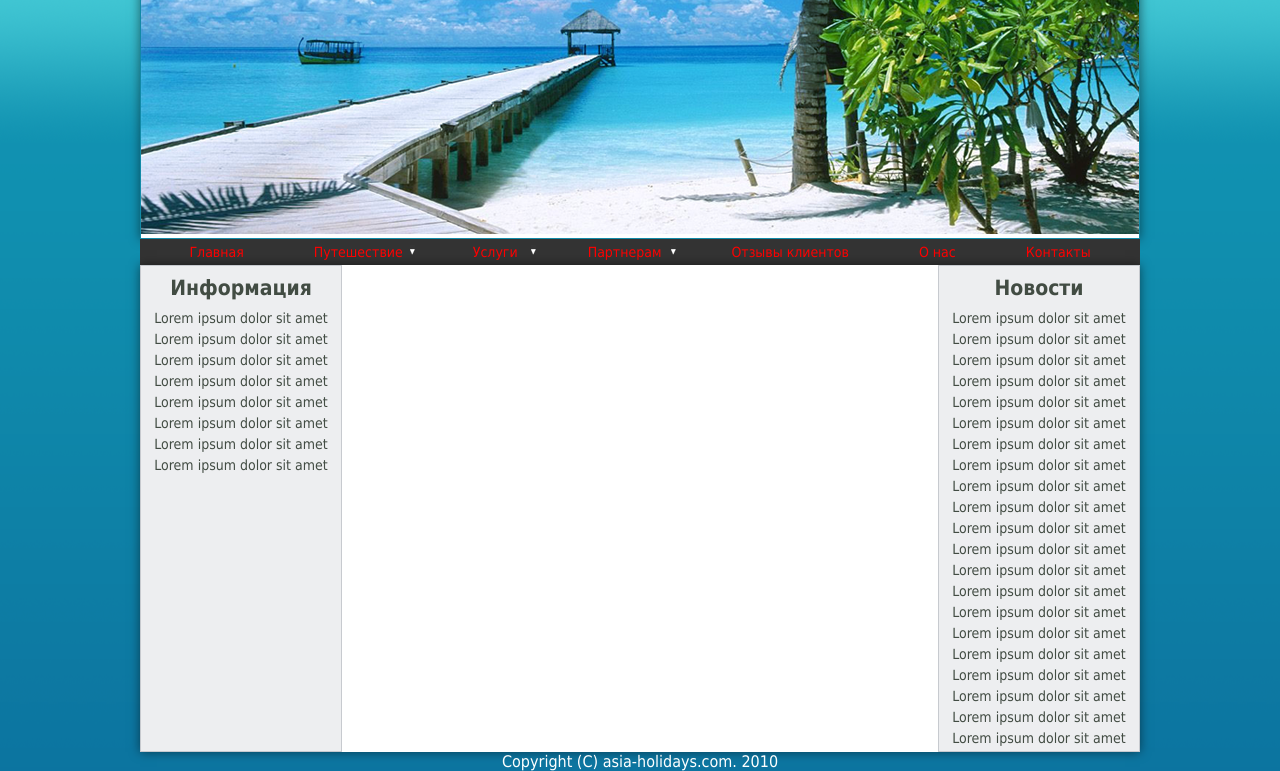
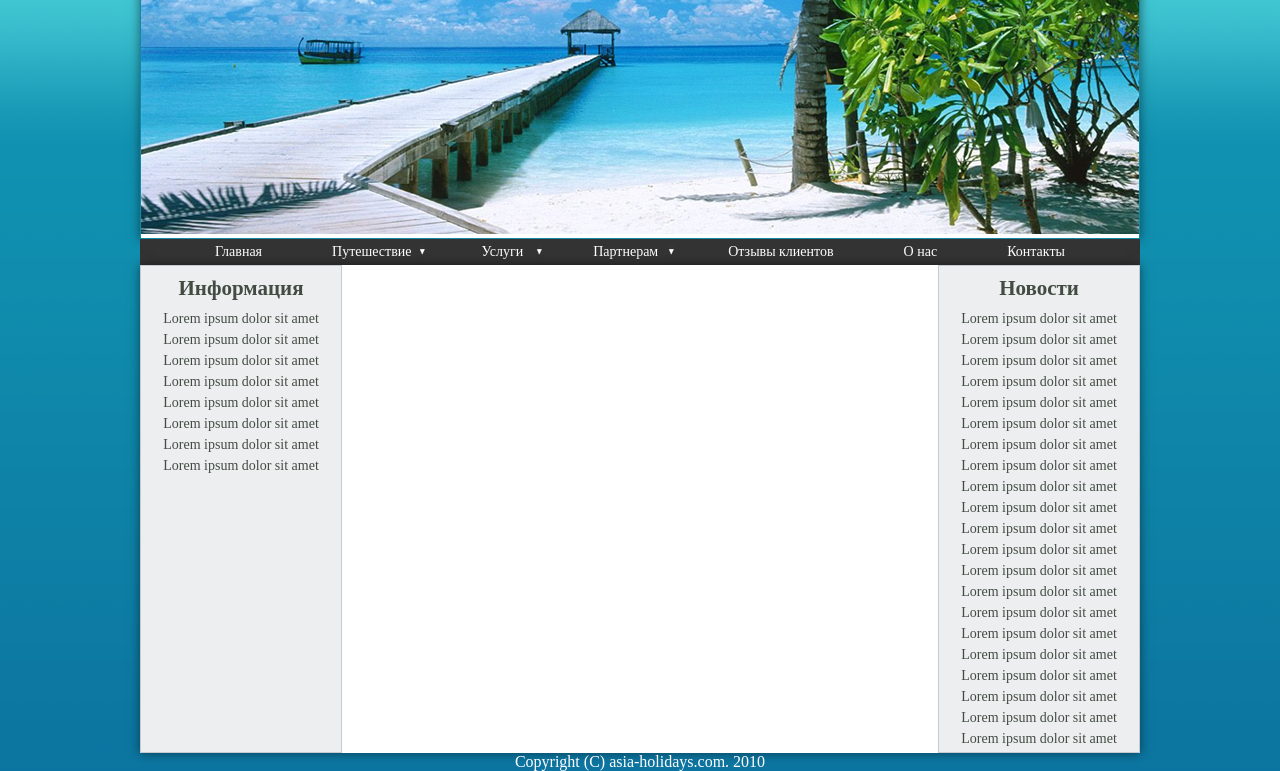
Before and after one commit to sasha-balykina/balykina_html_4, a plain HTML site: page index.html in a window 1280 px wide. Shown: the part 178-949 px from the top of the page. Drawn offline with Linux system fonts and the light colour scheme.

Commit message:
Add files via upload

```diff
--- a/index.html
+++ b/index.html
@@ -46,7 +46,7 @@
 <nav>
 	<ul class="menu">
 		<li><a href="#">Главная</a></li>
-        <li class="menu-list"><a href="#">Путешествие</a></li>
+		<li class="menu-list"><a href="#">Путешествие</a>
 		  <ul class="menu-drop">
 			<li><a href="#">Путешествие 1</a></li>
 			<li><a href="#">Путешествие 2</a></li>
@@ -54,7 +54,8 @@
 			<li><a href="#">Путешествие 4</a></li>
 			<li><a href="#">Путешествие 5</a></li>
 		  </ul>
-        <li class="menu-list"><a href="#">Услуги</a></li>
+		</li>
+		<li class="menu-list"><a href="#">Услуги</a>
 		  <ul class="menu-drop">
 			<li><a href="#">Услуга 1</a></li>
 			<li><a href="#">Услуга 2</a></li>
@@ -62,12 +63,14 @@
 			<li><a href="#">Услуга 4</a></li>
 			<li><a href="#">Услуга 5</a></li>
 		  </ul>
-        <li class="menu-list"><a href="#">Партнерам</a></li>
+		</li>
+		<li class="menu-list"><a href="#">Партнерам</a>
 		  <ul class="menu-drop">
 			<li><a href="#">Партнерам 1</a></li>
 			<li><a href="#">Партнерам 2</a></li>
 			<li><a href="#">Партнерам 3</a></li>
 		  </ul>
+		</li>
 		<li><a href="#">Отзывы клиентов</a></li>
 		<li><a href="#">О нас</a></li>
 		<li><a href="#">Контакты</a></li>
@@ -115,6 +118,5 @@
 </div>
 <!-- Footer -->
 <p class="footer">Copyright (C) asia-holidays.com. 2010</p>
-
 </body>
 </html>
--- a/style.css
+++ b/style.css
@@ -6,7 +6,7 @@
 body {
     background: url(background.png) repeat-x;
     display: flex;
-    font-family: Tahoma;
+    font-family: Tahoma sans-serif;
     flex-direction: column;;
     height: auto;
 }
@@ -76,16 +76,13 @@ body {
 }
 
 .menu a {
-    color: red; /* покрасила в красный, чтобы было видно, где пункты меню*/
+    color: #fff;
     padding: 10px;
     text-decoration: none;
 }
 
 .menu-list {
-
-    background-image: url(arrow-pic.png);
-    background-repeat: no-repeat;
-    background-position: 85% 50%;
+    background: url(arrow-pic.png) no-repeat 85% 50%;
 }
 
 .menu-list li {
@@ -95,13 +92,14 @@ body {
 .menu-drop {
     background-color: #333333;
     position: absolute;
+    /*left: -9999px;*/
 }
 
 .menu-drop li {
     display: none;
 }
 
-.menu-list li:hover>.menu-drop {
+.menu-list:hover>.menu-drop li {
     display: flex;
 }
 /*----------- Content ------------*/
```
Lines whose indentation alone changed are shown as unchanged.
